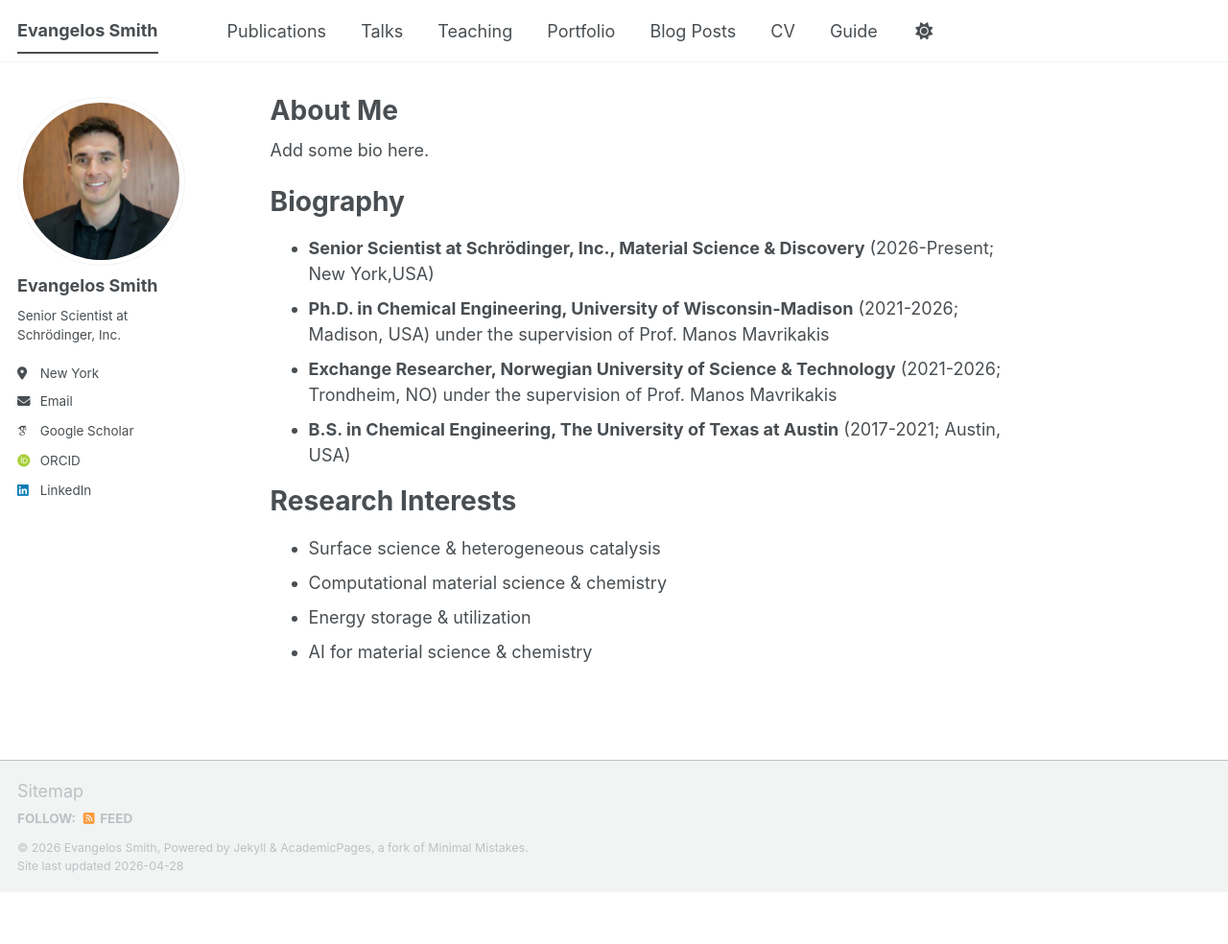
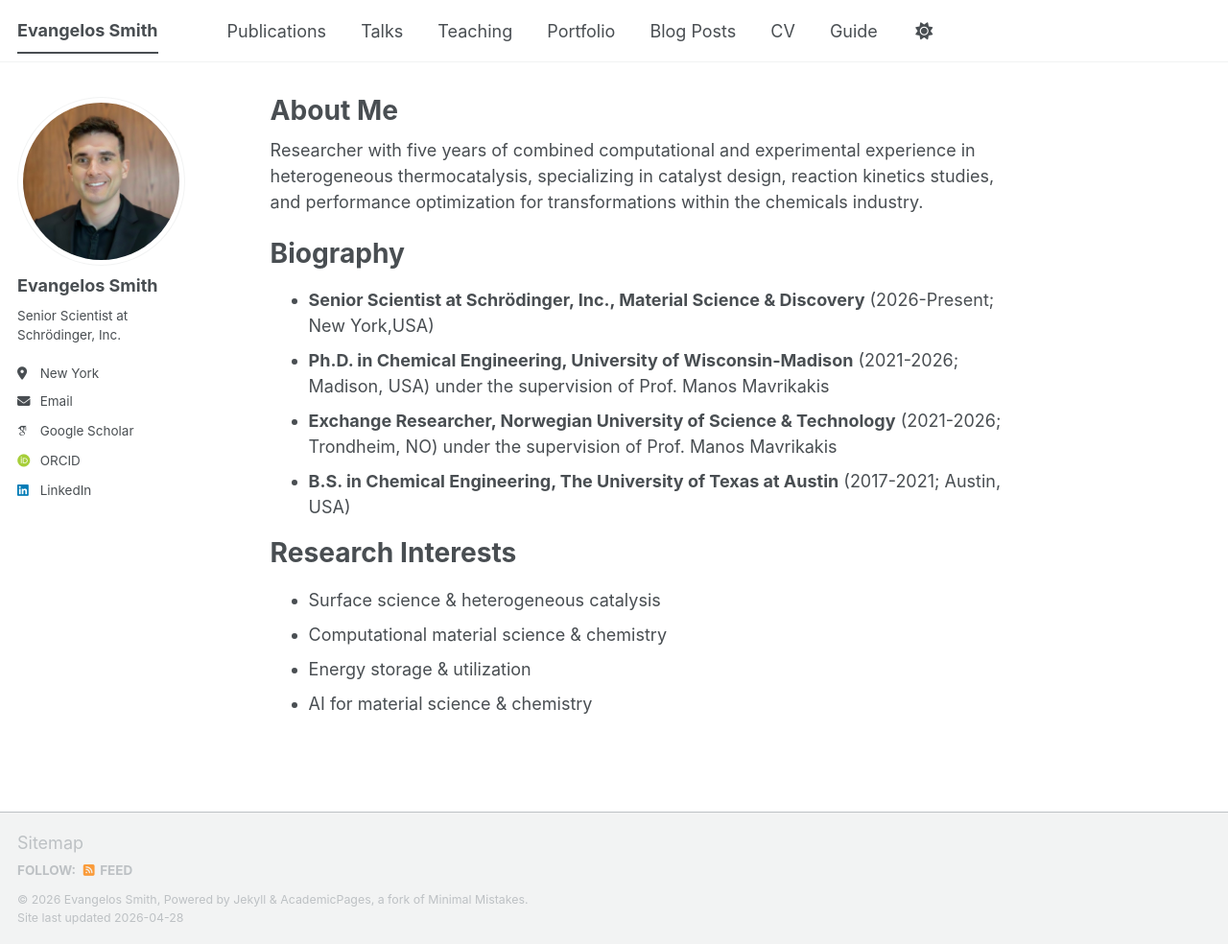
Before and after one commit to evangelossmith/evangelossmith.github.io, a Jekyll site: the page built from _pages/about.md, in a window 1280 px wide and 984 px high. Shown: the whole window at 96% size. Built offline with Jekyll 4.4.1, drawn with Linux system fonts in a browser that asks for light colours; some web fonts are replaced; a script bundle is joined from its source files by our own code; library files that are not in the unit come from our copies.

Commit message:
Update about.md

```diff
--- a/_pages/about.md
+++ b/_pages/about.md
@@ -7,7 +7,7 @@ redirect_from:
   - /about.html
 ---
 
-Add some bio here.
+Researcher with five years of combined computational and experimental experience in heterogeneous thermocatalysis, specializing in catalyst design, reaction kinetics studies, and performance optimization for transformations within the chemicals industry.
 
 Biography
 ======
```
